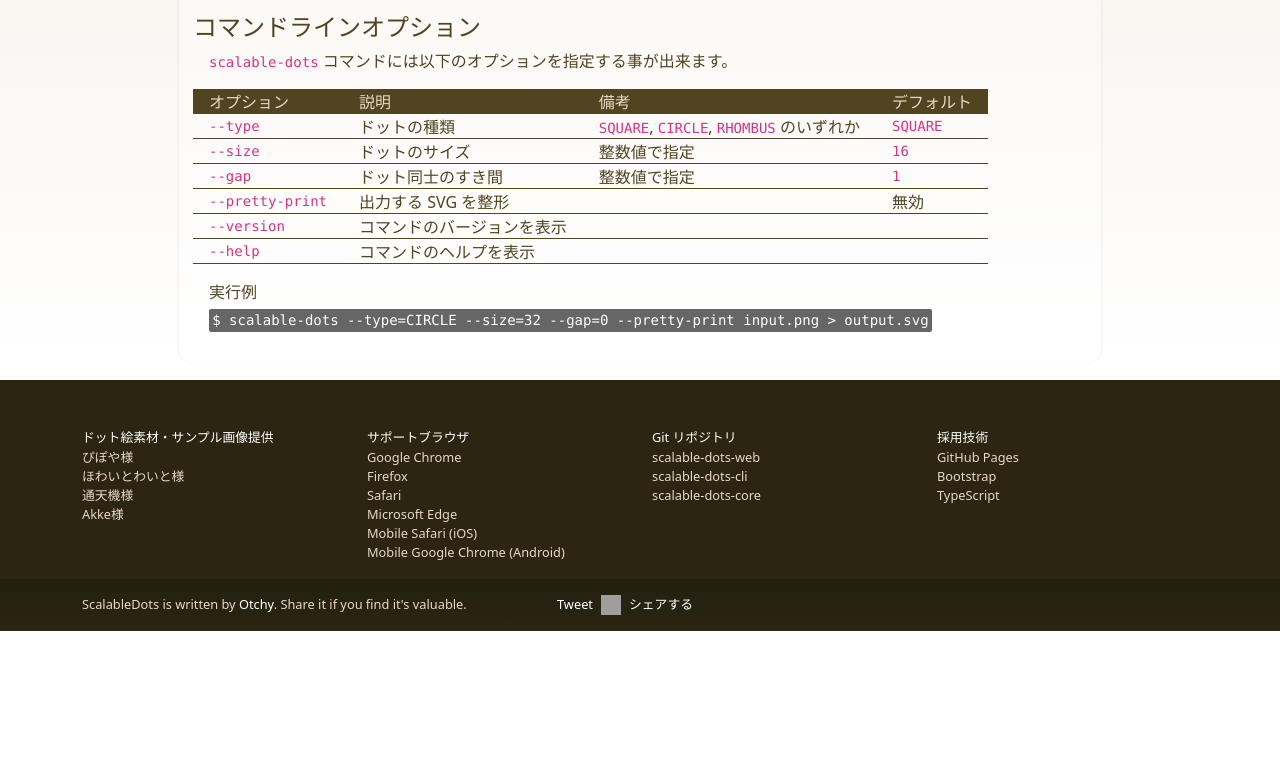
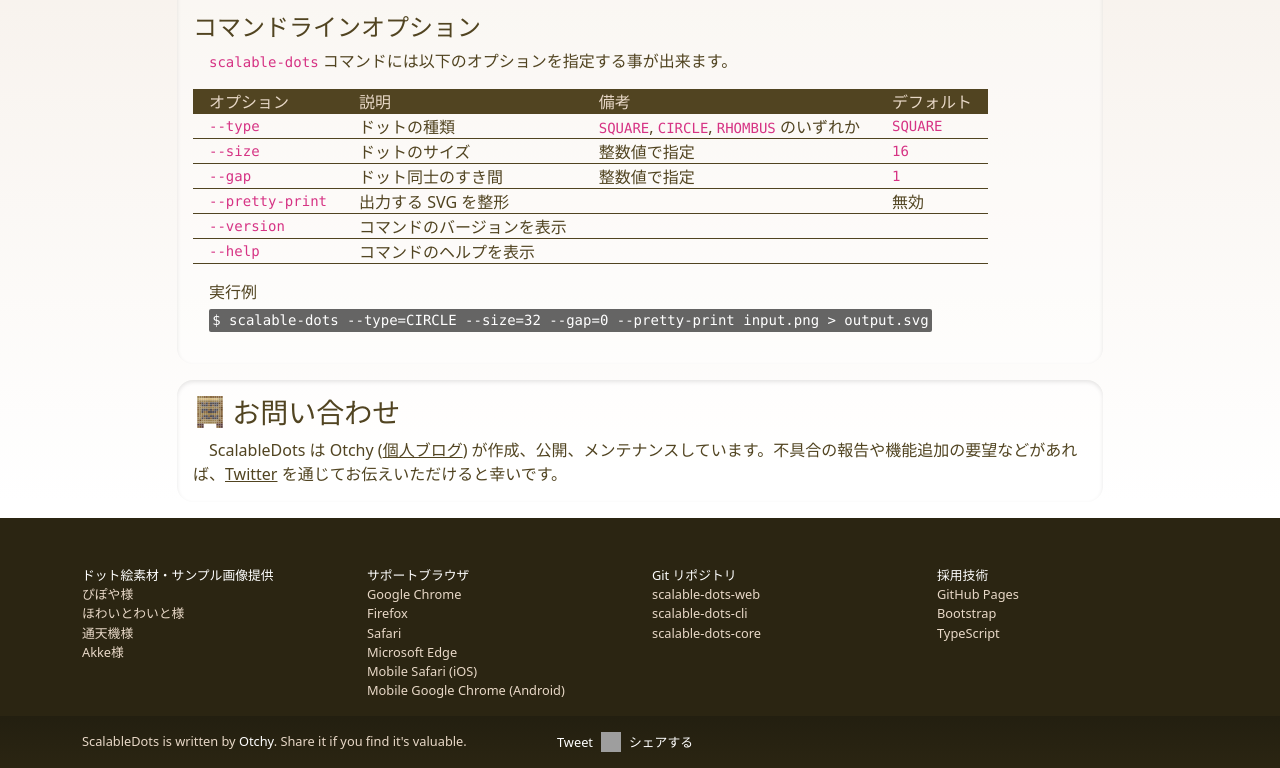
Before and after one commit to otchy210/scalable-dots-web, a website built with webpack: page docs/index.html in a window 1280 px wide. Shown: the part 1529-2297 px from the top of the page. Before the commit the page ends 2160 px from the top, so only its background shows below. Built offline with nearby package versions, Linux system fonts and the light colour scheme; grey boxes are pictures that could not be loaded; a web font is replaced by a local one.

Commit message:
0.0.50: Add contact information

```diff
--- a/docs/index.html
+++ b/docs/index.html
@@ -187,11 +187,11 @@
               </p>
             </div>
           </div>
-          <div class="d-flex mt-3 col-12 col-xl-10 offset-xl-1 col-xxl-8 offset-xxl-2">
+          <div class="d-flex mt-3 col-12 offset-xl-1 col-xl-10 offset-xxl-0 col-xxl-8">
             <div class="panel">
               <h3 class="icon icon-shelf">コマンドライン版</h3>
               <p>
-                ブラウザで処理をするには重たいサイズの大きな画像や、大量のファイルをまとめて変換したい人のために、コマンドライン版も用意されています。必要に応じてコマンドライン版の利用も検討して下さい。<br />
+                ブラウザで処理をするには重たいサイズの大きな画像や、大量のファイルをまとめて変換したい人のために、コマンドライン版も用意されています。必要に応じてコマンドライン版の利用も検討して下さい。
               </p>
               <h4>システム要件</h4>
               <p>
@@ -202,7 +202,7 @@
                 >して下さい。
               </p>
               <h4>インストール方法</h4>
-              <p>ScalableDots コマンドライン版のインストールには Node.js に同梱されているコマンドの <code>npm</code> を使います。<br /></p>
+              <p>ScalableDots コマンドライン版のインストールには Node.js に同梱されているコマンドの <code>npm</code> を使います。</p>
               <dl class="ps-3">
                 <dt>特定のフォルダにインストールする場合</dt>
                 <dd><code>$ npm install @otchy/scalable-dots-cli</code></dd>
@@ -275,6 +275,16 @@
                   <code>$ scalable-dots --type=CIRCLE --size=32 --gap=0 --pretty-print input.png > output.svg</code>
                 </dd>
               </dl>
+            </div>
+          </div>
+          <div class="mt-3 col-12 offset-xl-1 col-xl-10 offset-xxl-0 col-xxl-4">
+            <div class="panel">
+              <h3 class="icon icon-board">お問い合わせ</h3>
+              <p>
+                ScalableDots は Otchy (<a href="https://www.otchy.net" target="_blank">個人ブログ</a>)
+                が作成、公開、メンテナンスしています。不具合の報告や機能追加の要望などがあれば、<a href="https://twitter.com/otchy" target="_blank">Twitter</a>
+                を通じてお伝えいただけると幸いです。
+              </p>
             </div>
           </div>
         </div>
--- a/package.json
+++ b/package.json
@@ -1,6 +1,6 @@
 {
   "name": "@otchy/scalable-dots-web",
-  "version": "0.0.49",
+  "version": "0.0.50",
   "description": "",
   "scripts": {
     "build": "webpack",
--- a/src/style.scss
+++ b/src/style.scss
@@ -157,6 +157,9 @@
     background-repeat: no-repeat;
     padding-left: 1.4em;
     background-position: left center;
+    &.icon-board {
+      background-image: url('/images/icon-board.svg');
+    }
     &.icon-box {
       background-image: url('/images/icon-box.svg');
     }
```
Also changed, not shown: docs/images/icon-board.svg (added).
